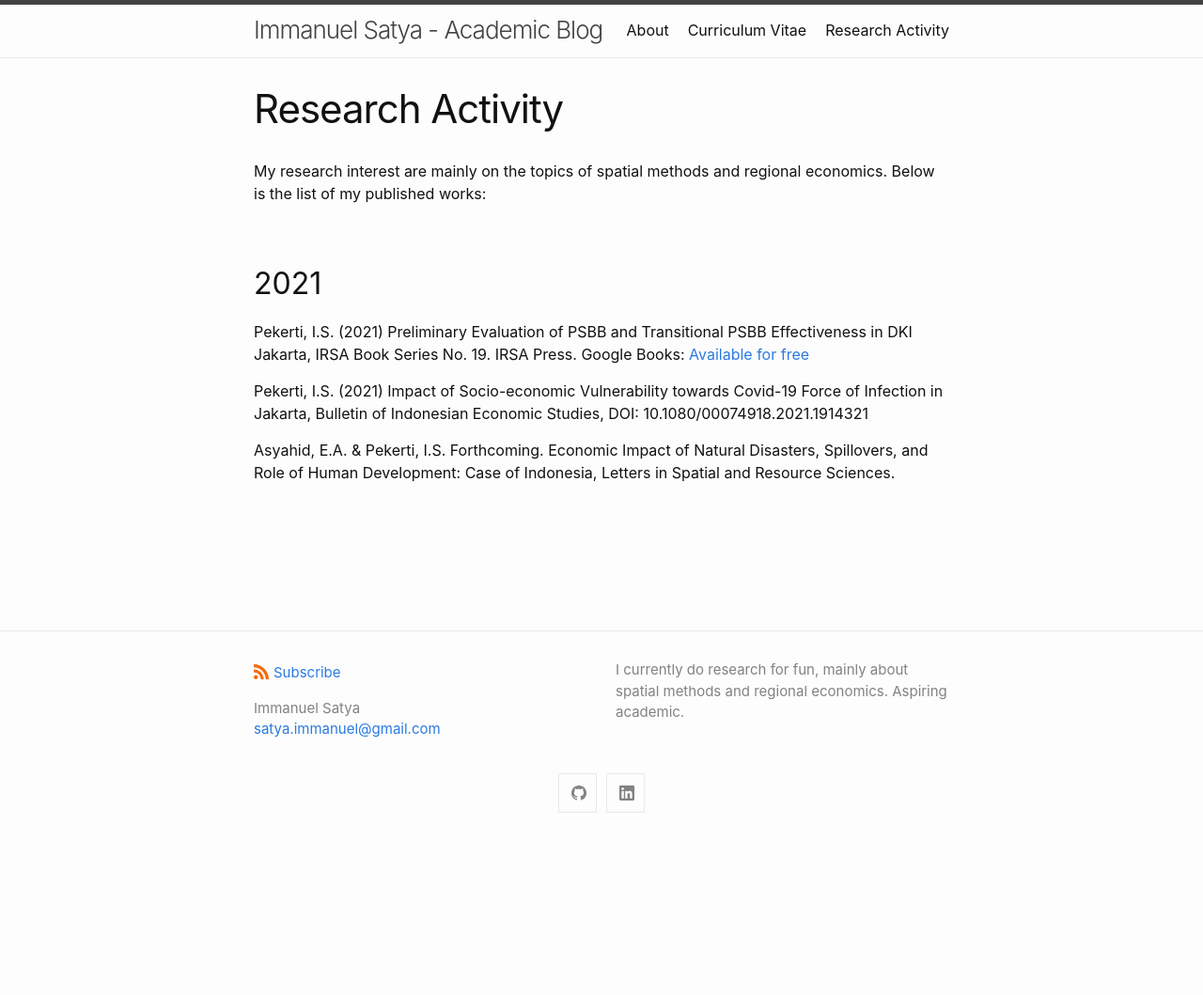
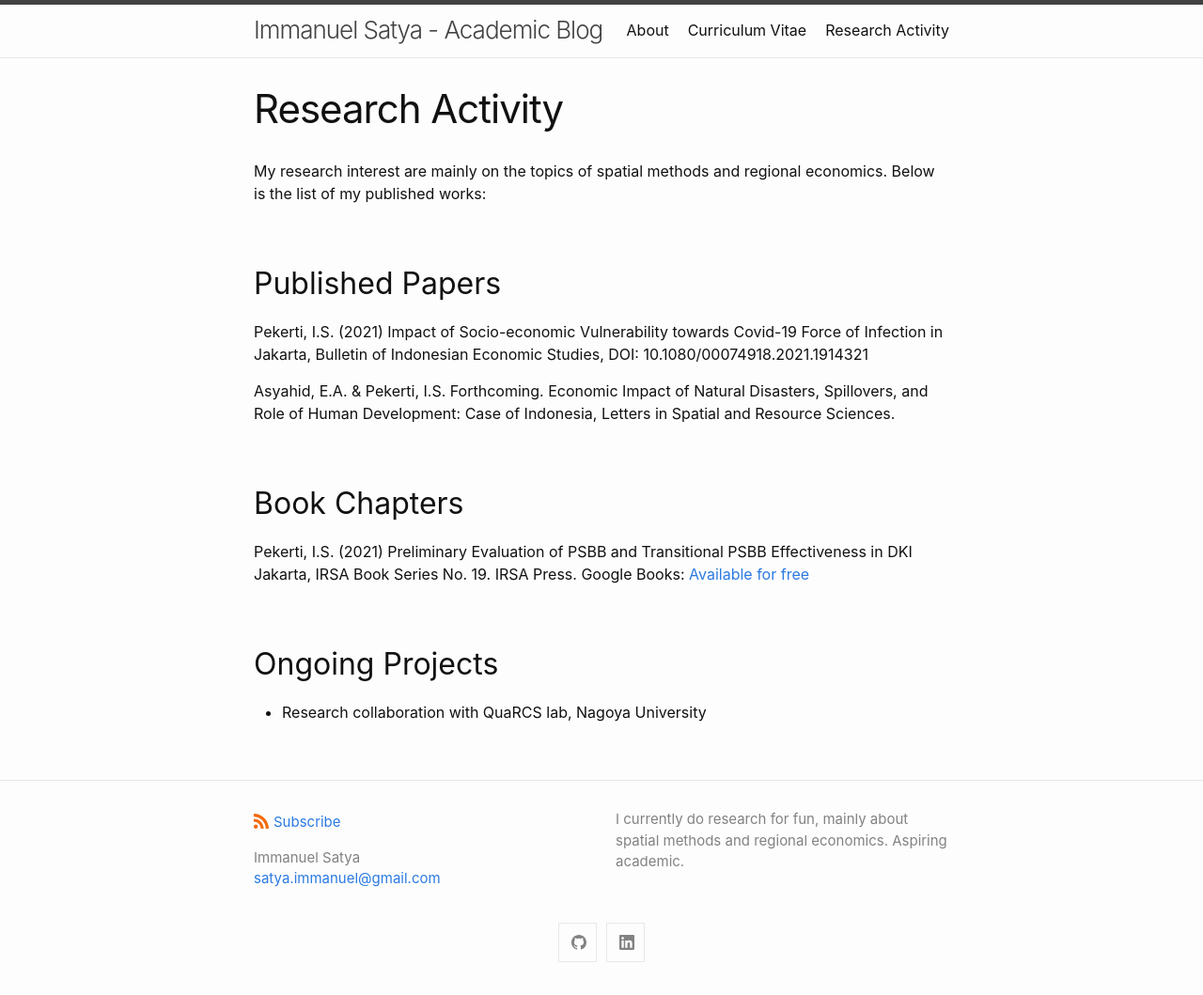
Before and after one commit to soegampars/academic, a Jekyll site: the page built from research.md, in a window 1280 px wide. Shown: the whole page at 94% size. Built offline with Jekyll 4.4.1, drawn with Linux system fonts in a browser that asks for light colours; before the commit the page ends 900 px from its top, so only the background shows below that.

Commit message:
Update on research information

```diff
--- a/research.md
+++ b/research.md
@@ -6,12 +6,19 @@ permalink: /research/
 
 My research interest are mainly on the topics of spatial methods and regional economics. Below is the list of my published works:
 
-## 2021
-Pekerti, I.S. (2021) Preliminary Evaluation of PSBB and Transitional PSBB Effectiveness in DKI Jakarta, IRSA Book Series No. 19. IRSA Press. Google Books: [Available for free][gbooks]
+## Published Papers
 
 Pekerti, I.S. (2021) Impact of Socio-economic Vulnerability towards Covid-19 Force of Infection in Jakarta, Bulletin of Indonesian Economic Studies, DOI: 10.1080/00074918.2021.1914321
 
 Asyahid, E.A. & Pekerti, I.S. Forthcoming. Economic Impact of Natural Disasters, Spillovers, and Role of Human Development: Case of Indonesia, Letters in Spatial and Resource Sciences.
 
+## Book Chapters
+
+Pekerti, I.S. (2021) Preliminary Evaluation of PSBB and Transitional PSBB Effectiveness in DKI Jakarta, IRSA Book Series No. 19. IRSA Press. Google Books: [Available for free][gbooks]
+
+## Ongoing Projects
+
+- Research collaboration with QuaRCS lab, Nagoya University
+
 [psbb]: https://www.researchgate.net/publication/344425963_Preliminary_Evaluation_of_PSBB_and_Transitional_PSBB_Effectiveness_in_DKI_Jakarta
 [gbooks]: https://www.google.co.id/books/edition/Regional_Perspectives_of_COVID_19_in_Ind/D1NKEAAAQBAJ?hl=en&gbpv=0&kptab=overview
```
